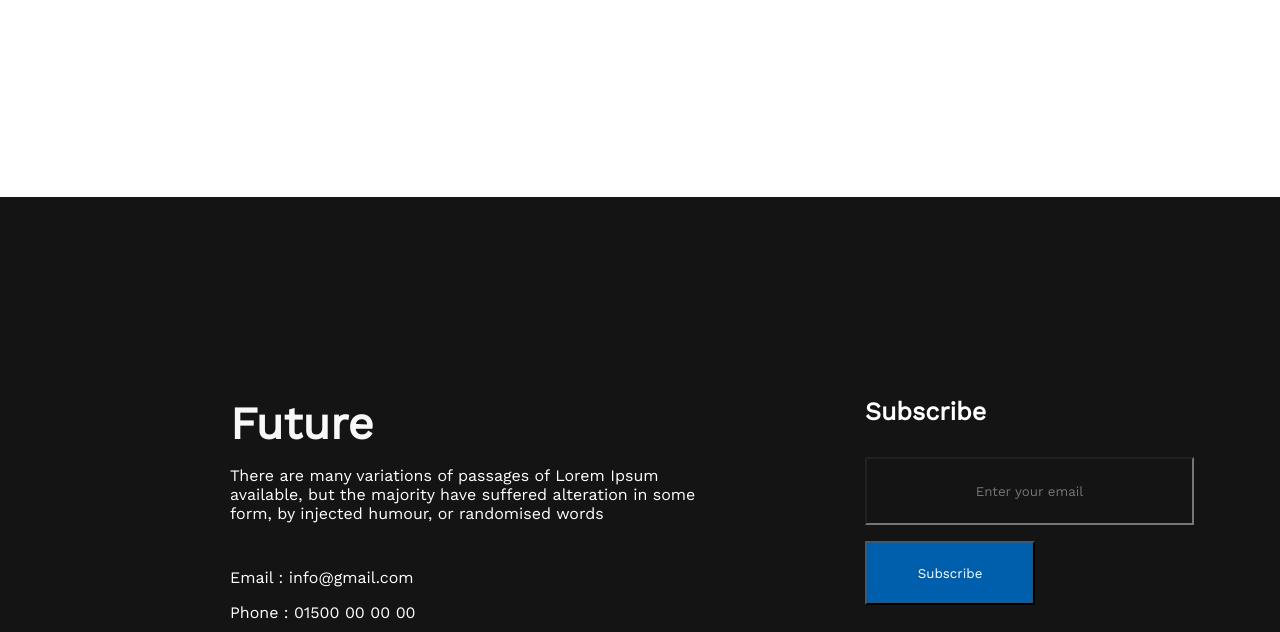
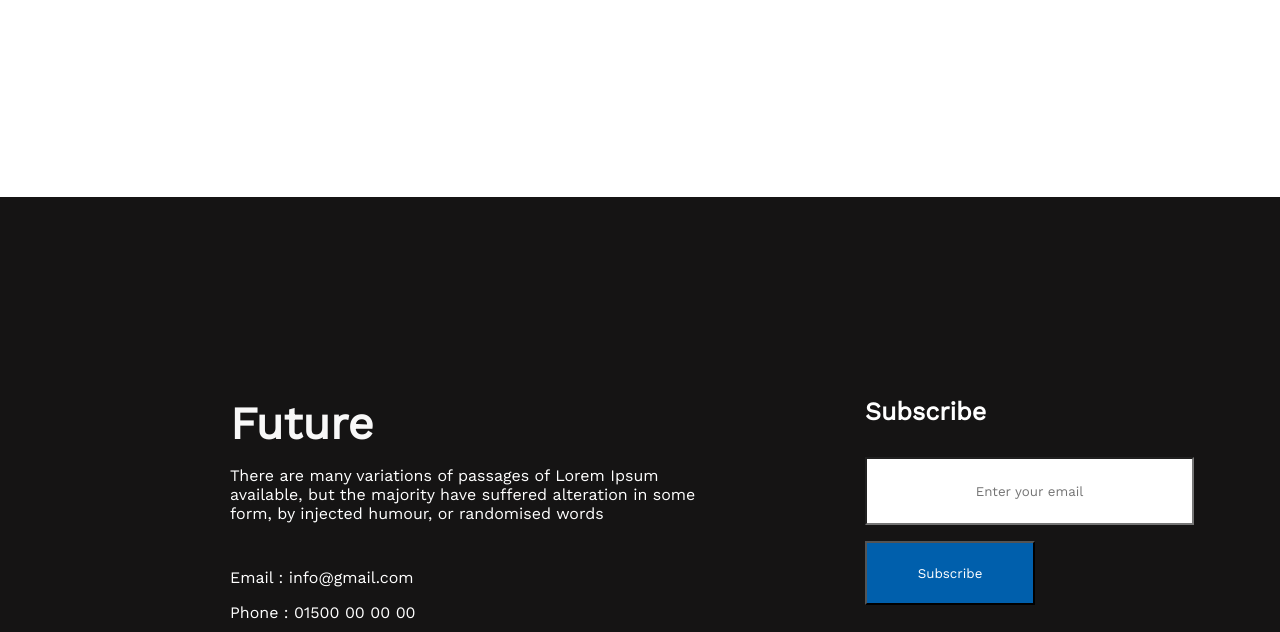
Before and after one commit to nazmunnaharnijhum/new-year-new-me-assignment-1, a plain HTML site: page index.html in a window 1280 px wide. Shown: the part 2772-3404 px from the top of the page. Drawn offline with nearby package versions, Linux system fonts and the light colour scheme.

Commit message:
added change

```diff
--- a/styles/assignment.css
+++ b/styles/assignment.css
@@ -193,8 +193,7 @@ top: 2921.96px;
     width: 325px;
 height: 64px;
 text-align: center;
-text-decoration-color: #FFFFFF;
-background-color: #151414;
+background-color: #FFFFFF;
 margin-top: 31px;
 margin-bottom: 16px;
 }
```
